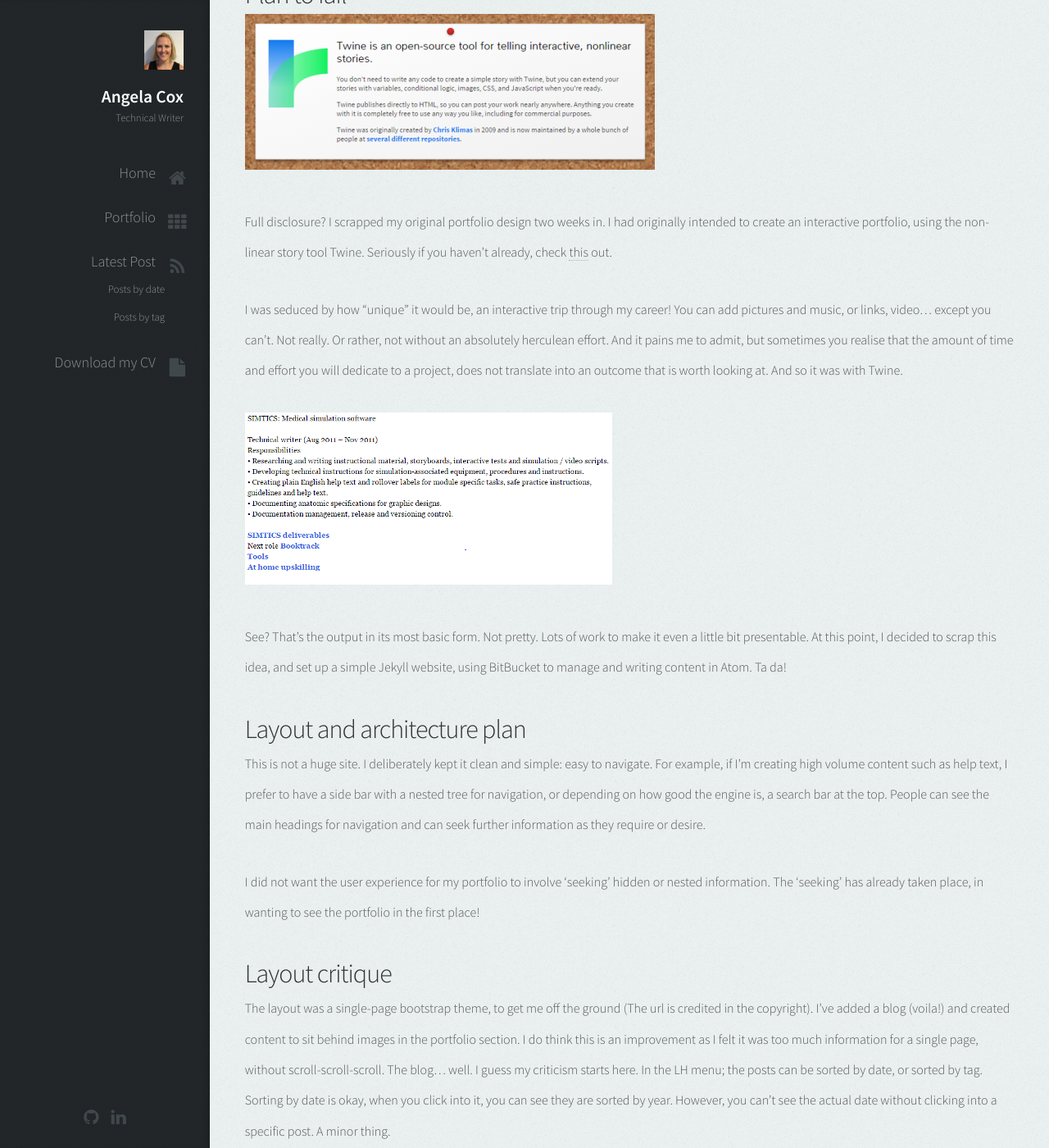
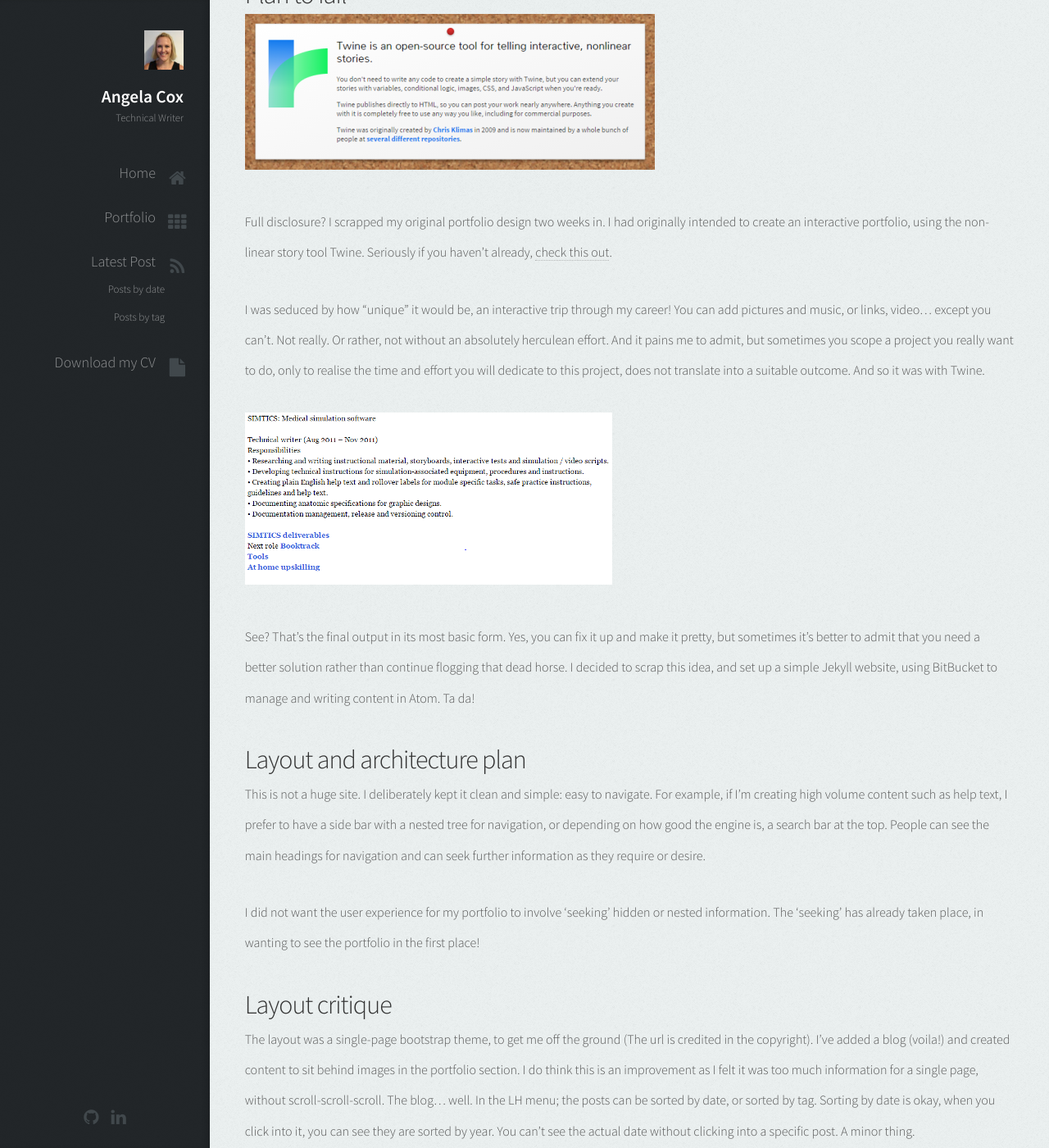
Before and after one commit to AngelaCox/UX-Portfolio, a Jekyll site: the page built from _posts/2016-03-25-information-analysis-my-own-site.markdown, in a window 1280 px wide and 1400 px high, scrolled down 557 px. Shown: the whole window at 82% size. Built offline with Jekyll 4.4.1, drawn with Linux system fonts in a browser that asks for light colours; some of the changed text lies outside the part shown.

Commit message:
new ONEDC project

```diff
--- a/_posts/2016-03-25-information-analysis-my-own-site.markdown
+++ b/_posts/2016-03-25-information-analysis-my-own-site.markdown
@@ -13,17 +13,16 @@
 I think the best way to learn from your mistakes is to really critique your own work. I mean sure, if you know nasty people they can do it for you. Doing it yourself first is a great way to expose yourself to constructive criticism; if you can trust anyone, you can trust that YOU are being constructive! With this in mind, I'm going to work through my design process and critique some of the design decisions I made when setting up this portfolio.
 
 ## Plan to fail
-
 ![avatar picture]({{ site.url }}/images/twine.png)
 
-Full disclosure? I scrapped my original portfolio design two weeks in. I had originally intended to create an interactive portfolio, using the non-linear story tool Twine. Seriously if you haven't already, check [this](https://twinery.org/) out.
+Full disclosure? I scrapped my original portfolio design two weeks in. I had originally intended to create an interactive portfolio, using the non-linear story tool Twine. Seriously if you haven't already, [check this out](https://twinery.org/).
 
-I was seduced by how "unique" it would be, an interactive trip through my career! You can add pictures and music, or links, video... except you can't. Not really. Or rather, not without an absolutely herculean effort. And it pains me to admit, but sometimes you realise that the amount of time and effort you will dedicate to a project, does not translate into an outcome that is worth looking at. And so it was with Twine.
+I was seduced by how "unique" it would be, an interactive trip through my career! You can add pictures and music, or links, video... except you can't. Not really. Or rather, not without an absolutely herculean effort. And it pains me to admit, but sometimes you scope a project you really want to do, only to realise the time and effort you will dedicate to this project, does not translate into a suitable outcome. And so it was with Twine.
 
 ![avatar picture]({{ site.url }}/images/twineoutput.png)
 
-See? That's the output in its most basic form. Not pretty. Lots of work to make it even a little bit presentable.
-At this point, I decided to scrap this idea, and set up a simple Jekyll website, using BitBucket to manage and writing content in Atom. Ta da!
+See? That's the final output in its most basic form. Yes, you can fix it up and make it pretty, but sometimes it's better to admit that you need a better solution rather than continue flogging that dead horse.
+I decided to scrap this idea, and set up a simple Jekyll website, using BitBucket to manage and writing content in Atom. Ta da!
 
 ## Layout and architecture plan
 This is not a huge site. I deliberately kept it clean and simple: easy to navigate. For example, if I'm creating high volume content such as help text, I prefer to have a side bar with a nested tree for navigation, or depending on how good the engine is, a search bar at the top. People can see the main headings for navigation and can seek further information as they require or desire.
@@ -31,8 +30,10 @@
 I did not want the user experience for my portfolio to involve 'seeking' hidden or nested information. The 'seeking' has already taken place, in wanting to see the portfolio in the first place!
 
 ## Layout critique
-The layout was a single-page bootstrap theme, to get me off the ground (The url is credited in the copyright). I've added a blog (voila!) and created content to sit behind images in the portfolio section. I do think this is an improvement as I felt it was too much information for a single page, without scroll-scroll-scroll. The blog... well. I guess my criticism starts here. In the LH menu; the posts can be sorted by date, or sorted by tag. Sorting by date is okay, when you click into it, you can see they are sorted by year. However, you can't see the actual date without clicking into a specific post. A minor thing.
+The layout was a single-page bootstrap theme, to get me off the ground (The url is credited in the copyright). I've added a blog (voila!) and created content to sit behind images in the portfolio section. I do think this is an improvement as I felt it was too much information for a single page, without scroll-scroll-scroll. The blog... well. In the LH menu; the posts can be sorted by date, or sorted by tag. Sorting by date is okay, when you click into it, you can see they are sorted by year. You can't see the actual date without clicking into a specific post. A minor thing.
 
-When you sort posts by tag, ugh. I think I will make more stylistic updates going forward. The posts sorted by tag have generated a mysterious numeral next to each tag. I eventually worked out this referenced the number of posts for each tag but I'm not ashamed to admit that took me a second. Definitely could use work.
+When you sort posts by tag, ugh. I think I'll make more stylistic updates going forward. The posts sorted by tag have generated a mysterious numeral next to each one. I eventually worked out this was the number of posts for each tag but I'm not ashamed to admit that took me a second. I think the blog section isn't very intuitive, so I'll put some thought into improvements.
 
 And lastly when you click an anchor (e.g. the full tag list under the Tag Archive heading) it drops you to the location, however the heading you clicked is NOT the middle of the page, it's crammed up the top. This is not intuitive and leaves you searching. When you compare that to the nice slide animation on the front page (when clicking from one heading to another in the sidebar), it becomes very irritating.
+
+That's probably plenty of criticism to work on! I'm off to go cry myself to sleep, then come up with a plan to fix it. And one of these days, I'm going to start a new Twine project!
```
Also changed, not shown: _projects/nextdc dms/document-management-system.md (renamed from _projects/nextdc/document-management-system.md), 1 other file.
